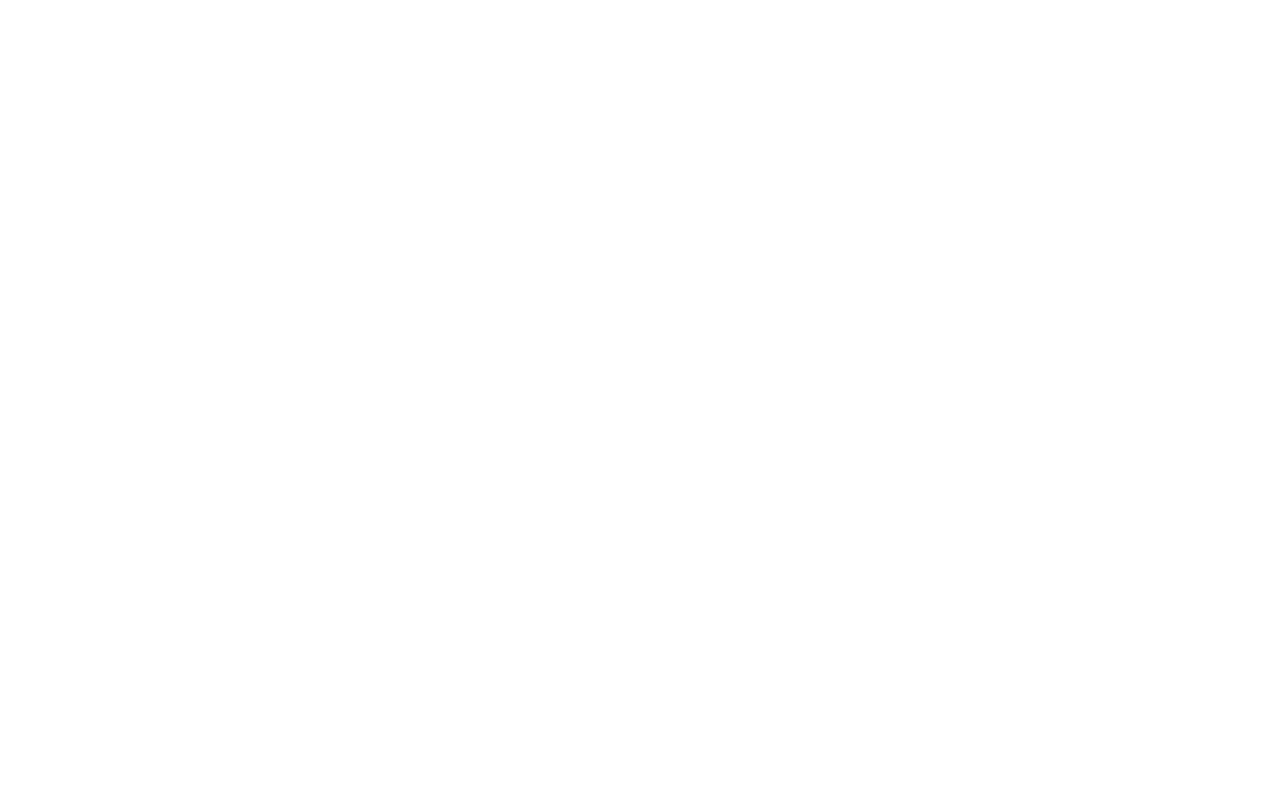
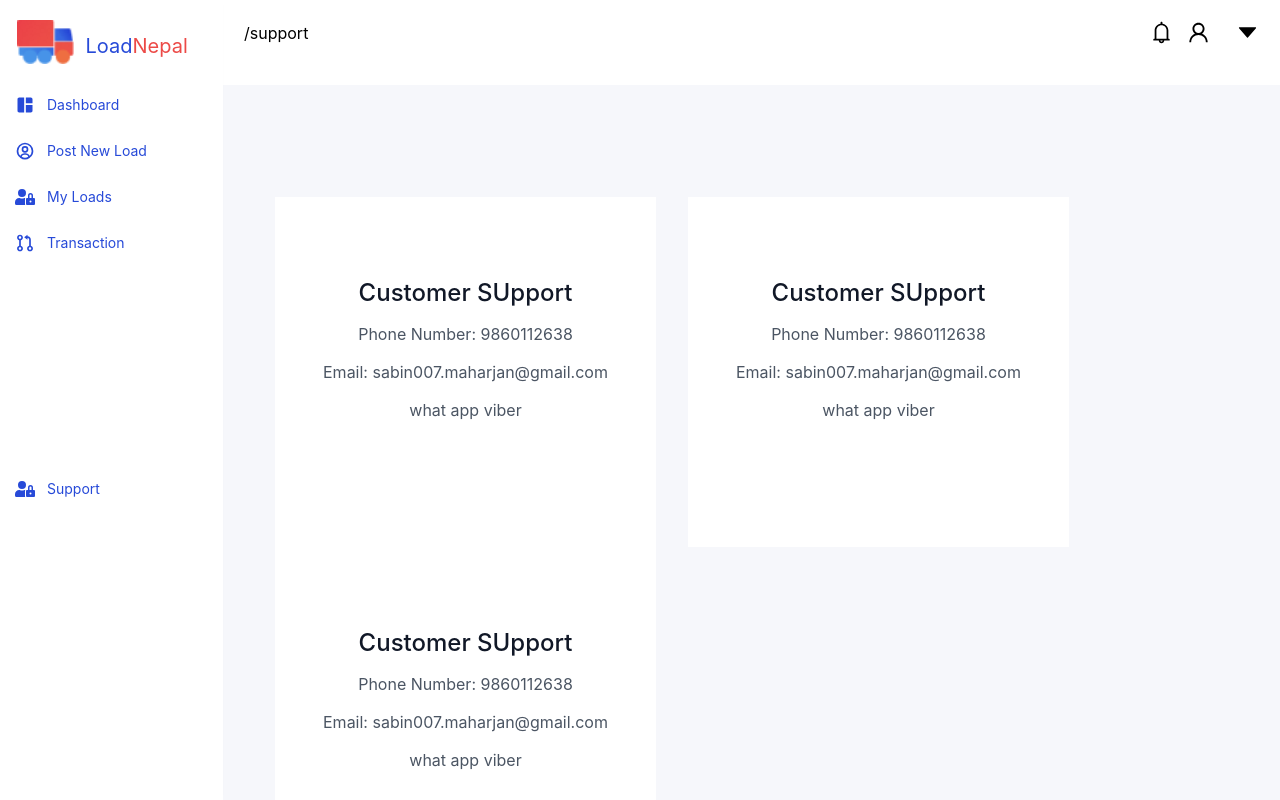
Before and after one commit to sandip51hunk/ZeroneIntertech, a React (Create React App) app: page /support in a window 1280 px wide. Before the commit this address had no page. Shown: the top 800 px of the page. Built offline with nearby package versions, Linux system fonts and the light colour scheme.

Commit message:
feat:support ui implemented

```diff
--- a/src/components/Sidebar/index.tsx
+++ b/src/components/Sidebar/index.tsx
@@ -71,6 +71,11 @@ const SideBar = ({ responsive, setResponsive }: any) => {
           <span className={`${"sidebar__list__text"}`}>{e.title}</span>
         </NavLink>
       ))}
+      <NavLink to={"/support"} className="flex items-center sidebar__list" style={{marginTop:'200px'}}>
+        <FaUserLock size={20} />
+
+        <span className={`${"sidebar__list__text"}`}>Support</span>
+      </NavLink>
     </div>
   );
 };
--- /dev/null
+++ b/src/pages/Dashboard/Support/index.tsx
@@ -0,0 +1,127 @@
+import React from "react";
+import MainLayout from "../../../container/dashboardLayout";
+
+function Support() {
+  return (
+    <MainLayout>
+      <section className="text-gray-600 body-font">
+        <div className="container px-5 py-24 mx-auto">
+          <div className="flex flex-wrap -m-4 p-8 ">
+            <div className="p-4 mx-4   bg-white">
+              <div className="h-full  px-8 pt-16 pb-24 rounded-lg overflow-hidden text-center relative">
+                <h1 className="title-font sm:text-2xl text-xl font-medium text-gray-900 mb-3">
+                  Customer SUpport
+                </h1>
+                <p className="leading-relaxed mb-3">
+                 Phone Number: 9860112638
+                </p>
+                <p className="leading-relaxed mb-3">
+                 Email: sabin007.maharjan@gmail.com
+                </p>
+                <p className="leading-relaxed mb-3">
+               what app viber
+                </p>
+
+
+              </div>
+            </div>
+            <div className="p-4 mx-4   bg-white">
+              <div className="h-full  px-8 pt-16 pb-24 rounded-lg overflow-hidden text-center relative">
+                <h1 className="title-font sm:text-2xl text-xl font-medium text-gray-900 mb-3">
+                  Customer SUpport
+                </h1>
+                <p className="leading-relaxed mb-3">
+                 Phone Number: 9860112638
+                </p>
+                <p className="leading-relaxed mb-3">
+                 Email: sabin007.maharjan@gmail.com
+                </p>
+                <p className="leading-relaxed mb-3">
+               what app viber
+                </p>
+
+
+              </div>
+            </div>
+            <div className="p-4 mx-4   bg-white">
+              <div className="h-full  px-8 pt-16 pb-24 rounded-lg overflow-hidden text-center relative">
+                <h1 className="title-font sm:text-2xl text-xl font-medium text-gray-900 mb-3">
+                  Customer SUpport
+                </h1>
+                <p className="leading-relaxed mb-3">
+                 Phone Number: 9860112638
+                </p>
+                <p className="leading-relaxed mb-3">
+                 Email: sabin007.maharjan@gmail.com
+                </p>
+                <p className="leading-relaxed mb-3">
+               what app viber
+                </p>
+
+
+              </div>
+            </div>
+
+          </div>
+        </div>
+      </section>
+      <div className="w-1/2 p-8">
+          <h2 className="text-gray-900 text-lg mb-1 font-medium title-font">
+           Contact us
+          </h2>
+
+          <div className="relative mb-4">
+            <label htmlFor="name" className="leading-7 text-sm text-gray-600">
+              Full Name
+            </label>
+            <input
+              type="text"
+              id="name"
+              name="name"
+              className="w-full bg-white rounded border border-gray-300 focus:border-indigo-500 focus:ring-2 focus:ring-indigo-200 text-base outline-none text-gray-700 py-1 px-3 leading-8 transition-colors duration-200 ease-in-out"
+            />
+          </div>
+          <div className="relative mb-4">
+            <label htmlFor="email" className="leading-7 text-sm text-gray-600">
+              Email
+            </label>
+            <input
+              type="email"
+              id="email"
+              name="email"
+              className="w-full bg-white rounded border border-gray-300 focus:border-indigo-500 focus:ring-2 focus:ring-indigo-200 text-base outline-none text-gray-700 py-1 px-3 leading-8 transition-colors duration-200 ease-in-out"
+            />
+          </div>
+          <div className="relative mb-4">
+            <label htmlFor="number" className="leading-7 text-sm text-gray-600">
+              Phone Number
+            </label>
+            <input
+              type="number"
+              id="number"
+              name="number"
+              className="w-full bg-white rounded border border-gray-300 focus:border-indigo-500 focus:ring-2 focus:ring-indigo-200 text-base outline-none text-gray-700 py-1 px-3 leading-8 transition-colors duration-200 ease-in-out"
+            />
+          </div>
+          <div className="relative mb-4">
+            <label
+              htmlFor="message"
+              className="leading-7 text-sm text-gray-600"
+            >
+              Dispute Message
+            </label>
+            <textarea
+              id="message"
+              name="message"
+              className="w-full bg-white rounded border border-gray-300 focus:border-indigo-500 focus:ring-2 focus:ring-indigo-200 h-32 text-base outline-none text-gray-700 py-1 px-3 resize-none leading-6 transition-colors duration-200 ease-in-out"
+            ></textarea>
+          </div>
+          <button className="text-white bg-indigo-500 border-0 py-2 px-6 focus:outline-none hover:bg-indigo-600 rounded text-lg">
+            Send Message
+          </button>
+        </div>
+    </MainLayout>
+  );
+}
+
+export default Support;
```
Also changed, not shown: src/routes.js (+7 -0 lines).
